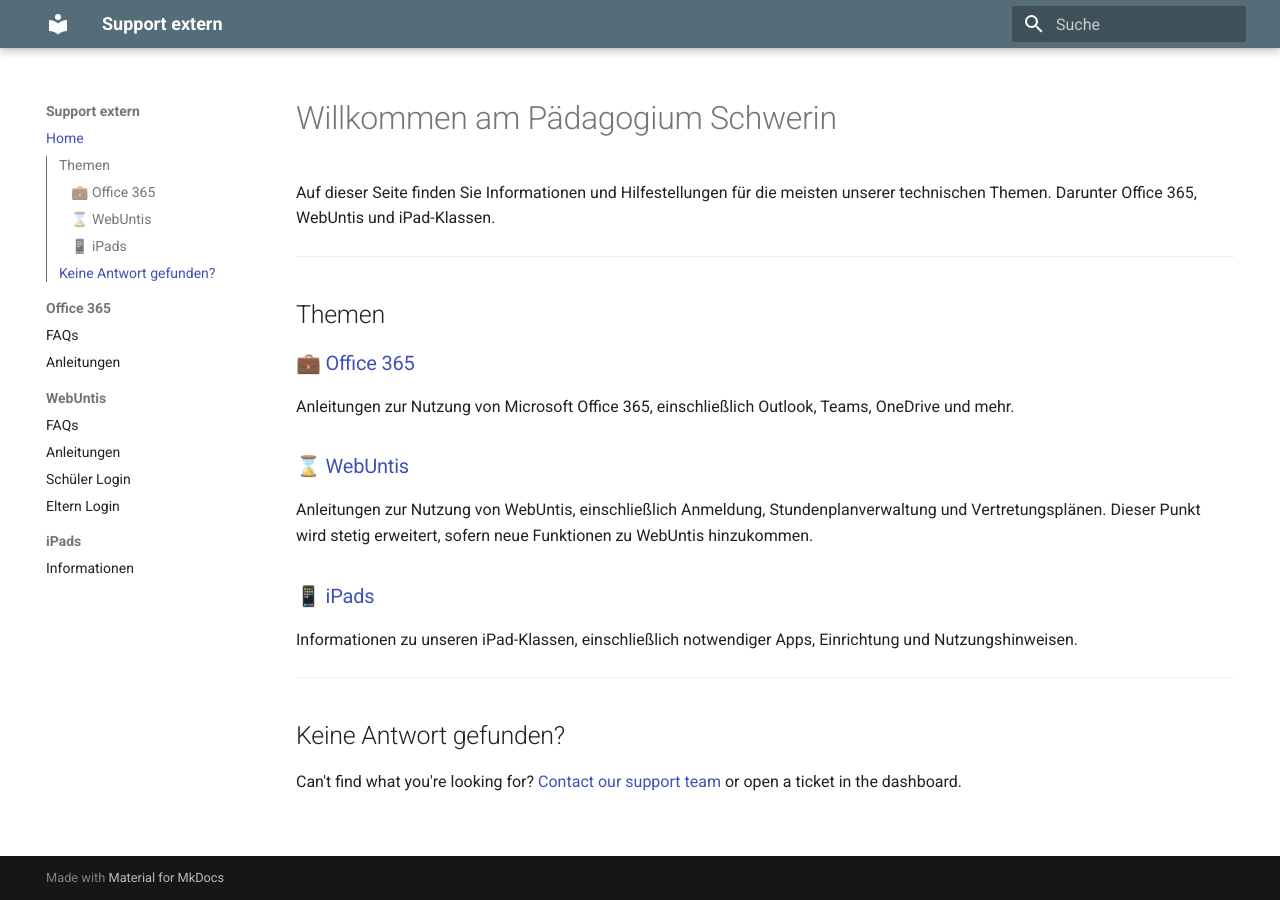
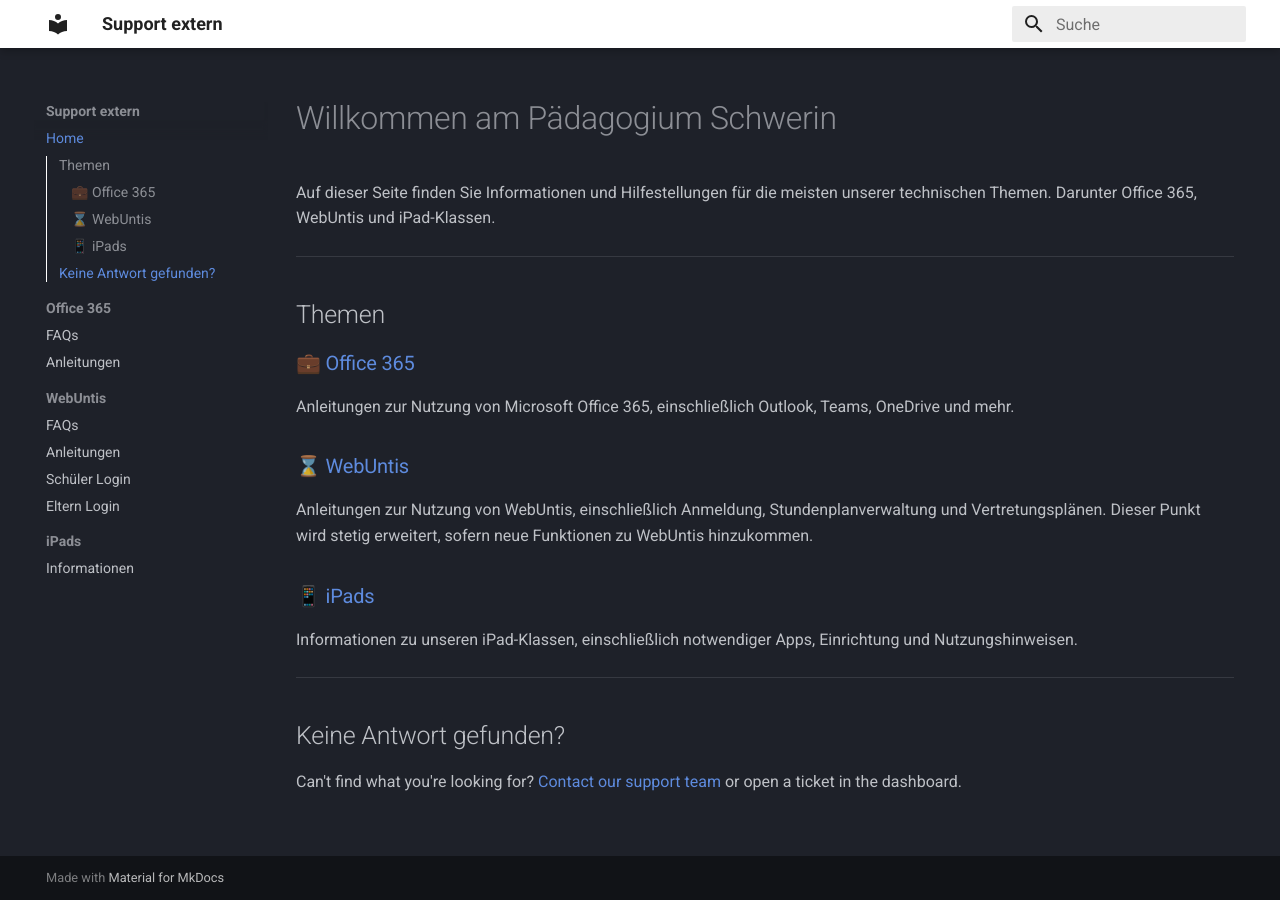
Before and after one commit to Paedagogium-Schwerin/paedagogium-schwerin.github.io, an MkDocs documentation site: the page built from docs/index.md, in a window 1280 px wide. Built offline with MkDocs 1.6.1 and Material for MkDocs 9.7.7, drawn with Linux system fonts in a browser that asks for light colours.

Commit message:
Update theme palette and primary color

```diff
--- a/mkdocs.yml
+++ b/mkdocs.yml
@@ -9,8 +9,8 @@ theme:
   name: material
   language: de
   palette:
-    - scheme: default
-      primary: blue grey
+    - scheme: slate
+      primary: white
       accent: blue grey
   features:
     - navigation.sections
```
